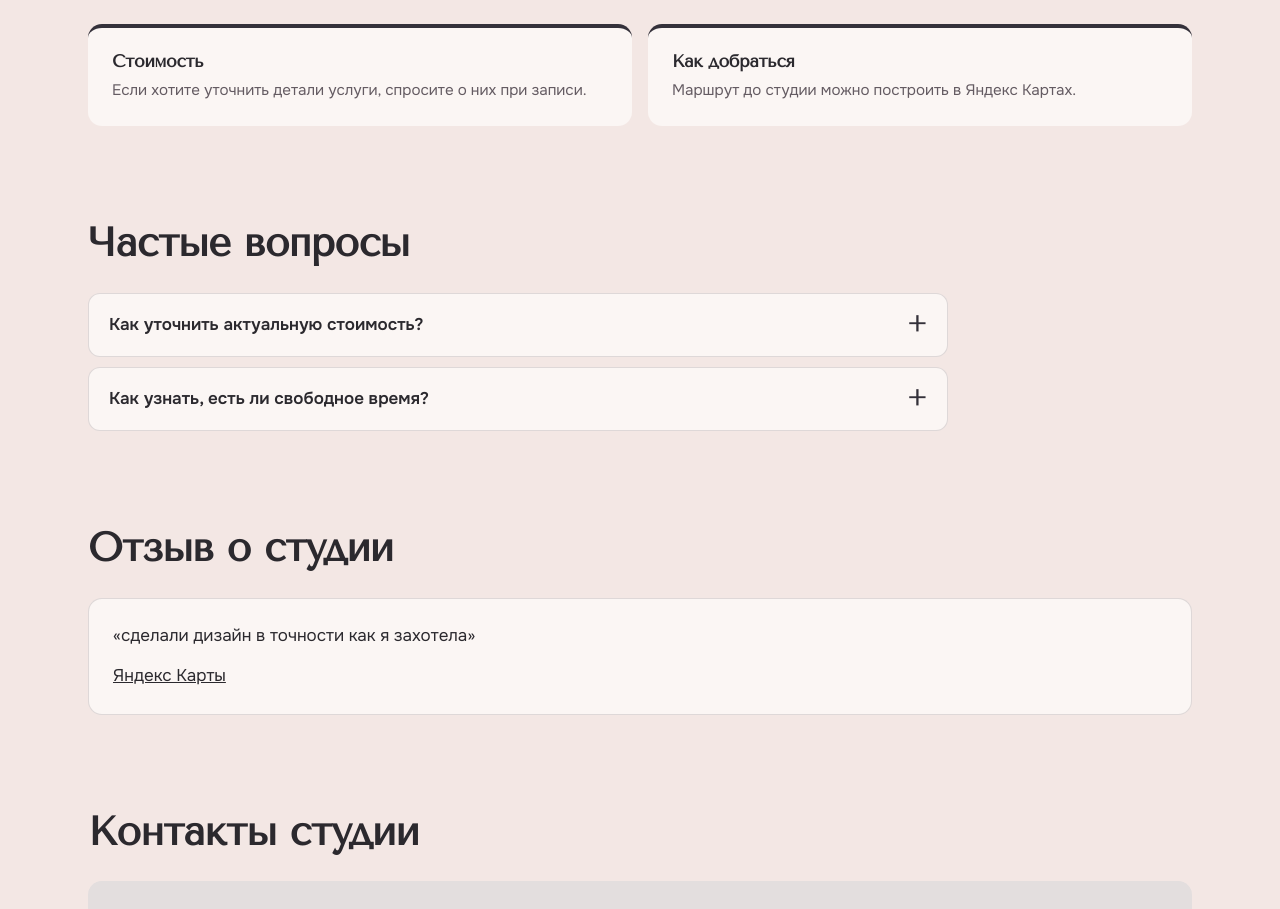
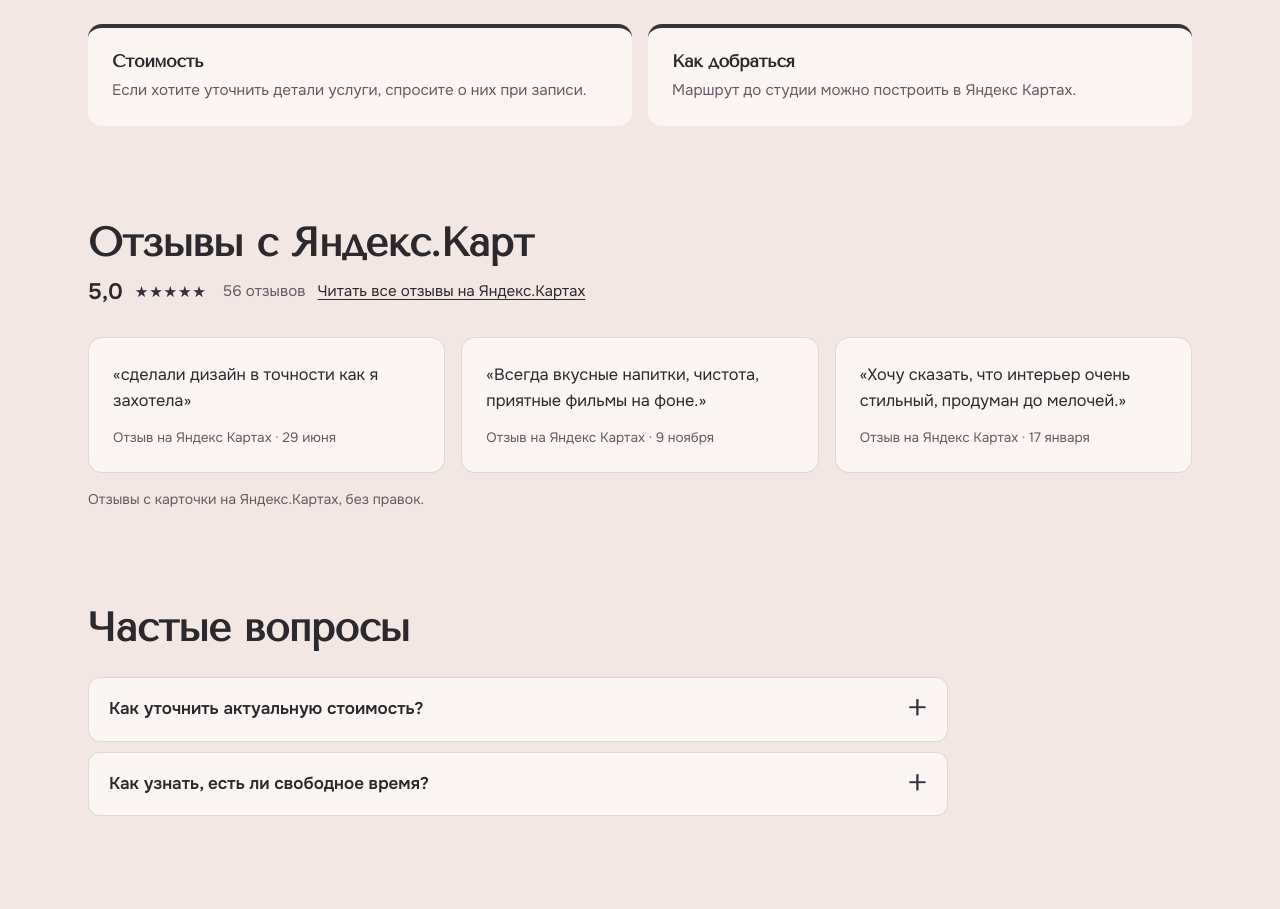
Before and after one commit to tuzir2022-creator/mood-nails-murmansk, a plain HTML site: page index.html in a window 1280 px wide. Shown: the part 2286-3195 px from the top of the page. Drawn offline with Linux system fonts and the light colour scheme.

Commit message:
Build studio demo with VS-06

```diff
--- a/index.html
+++ b/index.html
@@ -91,15 +91,21 @@
     </ul>
   </section>
 
-
+  <section class="s-section s-reveal">
+    <header class="s-section__head s-section__head--reviews"><h2>Отзывы с Яндекс.Карт</h2><p class="s-reviews__rating"><span class="s-reviews__num">5,0</span><span class="s-reviews__stars" style="--r: 5" aria-label="рейтинг 5,0 из 5"></span><span class="s-reviews__count">56 отзывов</span><a class="s-reviews__all" href="https://yandex.ru/maps/org/204948213798/reviews/" target="_blank" rel="noopener">Читать все отзывы на Яндекс.Картах</a></p></header>
+    <ul class="s-reviews">
+      <li><blockquote>«сделали дизайн в точности как я захотела»</blockquote><p class="s-reviews__who">Отзыв на Яндекс Картах · 29 июня</p></li>
+      <li><blockquote>«Всегда вкусные напитки, чистота, приятные фильмы на фоне.»</blockquote><p class="s-reviews__who">Отзыв на Яндекс Картах · 9 ноября</p></li>
+      <li><blockquote>«Хочу сказать, что интерьер очень стильный, продуман до мелочей.»</blockquote><p class="s-reviews__who">Отзыв на Яндекс Картах · 17 января</p></li>
+    </ul>
+    <p class="s-note">Отзывы с карточки на Яндекс.Картах, без правок.</p>
+  </section>
 
   <section class="s-section s-reveal">
     <header class="s-section__head"><h2>Частые вопросы</h2></header>
     <div class="s-faq"><details><summary>Как уточнить актуальную стоимость?</summary><p>Откройте карточку студии и уточните цену выбранной услуги при записи.</p></details><details><summary>Как узнать, есть ли свободное время?</summary><p>Откройте карточку студии на Яндекс Картах и воспользуйтесь указанным там каналом связи.</p></details></div>
   </section>
 
-  <section class="s-section s-reveal"><header class="s-section__head"><h2>Отзыв о студии</h2></header>
-  <ul class="s-reviews"><li><p>«сделали дизайн в точности как я захотела»</p><a href="https://yandex.ru/maps/org/204948213798/reviews/">Яндекс Карты</a></li></ul></section>
   <section class="s-section s-final s-reveal" id="contacts">
     <header class="s-section__head"><h2>Контакты студии</h2></header>
     <div class="s-contacts">
```
